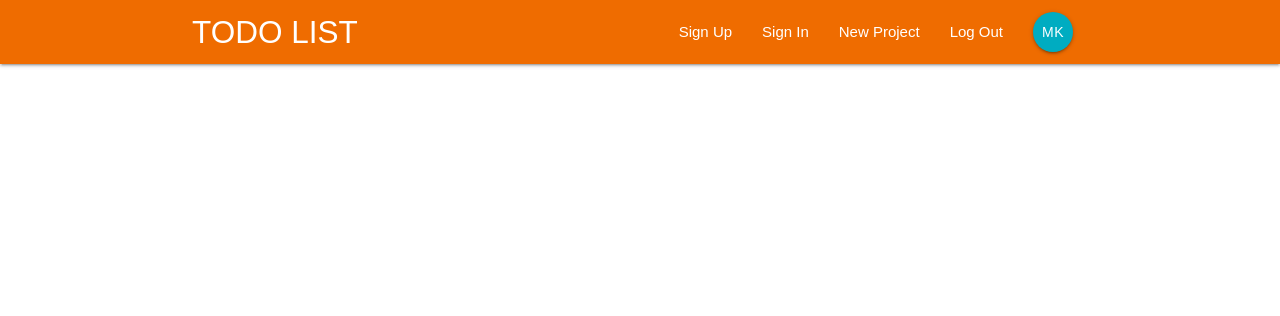
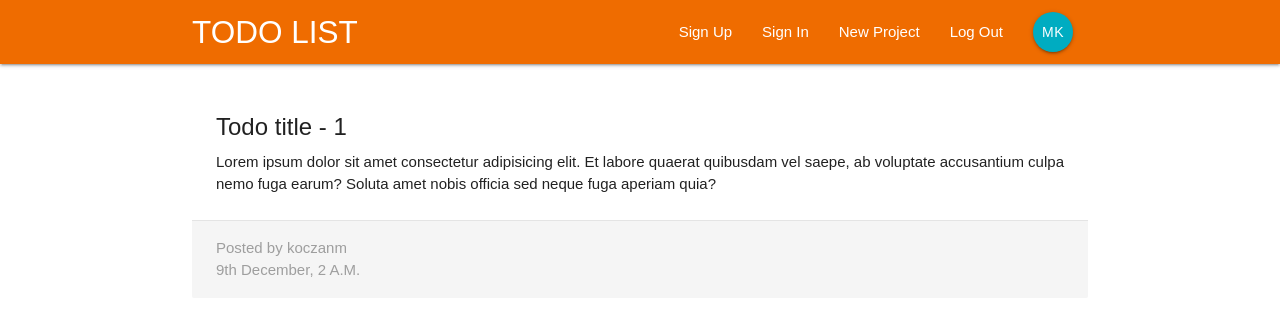
Before and after one commit to koczanm/todo-list, a React (Create React App) app: page /todo/1 in a window 1280 px wide. Shown: the top 316 px of the page. Built offline with nearby package versions, Linux system fonts and the light colour scheme.

Commit message:
Add details for chosen todo

```diff
--- a/src/App.js
+++ b/src/App.js
@@ -3,6 +3,7 @@
 
 import Navbar from "./components/layout/Navbar";
 import Dashboard from "./components/dashboard/Dashboard";
+import TodoDetails from "./components/todos/TodoDetails";
 
 class App extends Component {
   render() {
@@ -12,6 +13,7 @@
           <Navbar />
           <Switch>
             <Route exact path="/" component={Dashboard} />
+            <Route path="/todo/:id" component={TodoDetails} />
           </Switch>
         </div>
       </BrowserRouter>
--- a/src/components/todos/TodoDetails.js
+++ b/src/components/todos/TodoDetails.js
@@ -0,0 +1,26 @@
+import React from "react";
+
+const TodoDetails = props => {
+  const id = props.match.params.id;
+
+  return (
+    <div className="container section project-details">
+      <div className="card z-depth-0">
+        <div className="card-content">
+          <span className="card-title">Todo title - {id}</span>
+          <p>
+            Lorem ipsum dolor sit amet consectetur adipisicing elit. Et labore
+            quaerat quibusdam vel saepe, ab voluptate accusantium culpa nemo
+            fuga earum? Soluta amet nobis officia sed neque fuga aperiam quia?
+          </p>
+        </div>
+        <div className="card-action grey lighten-4 grey-text">
+          <div>Posted by koczanm</div>
+          <div>9th December, 2 A.M.</div>
+        </div>
+      </div>
+    </div>
+  );
+};
+
+export default TodoDetails;
```
